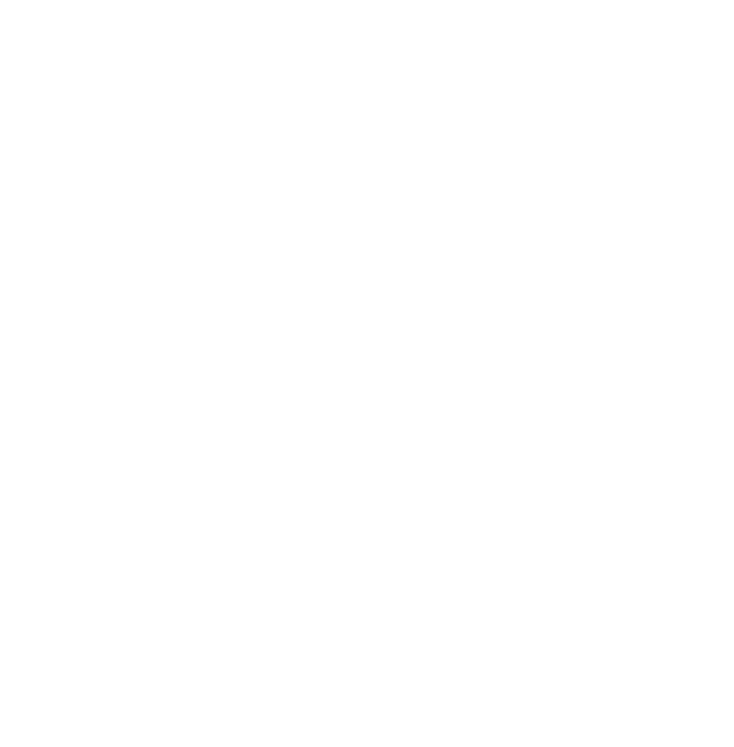
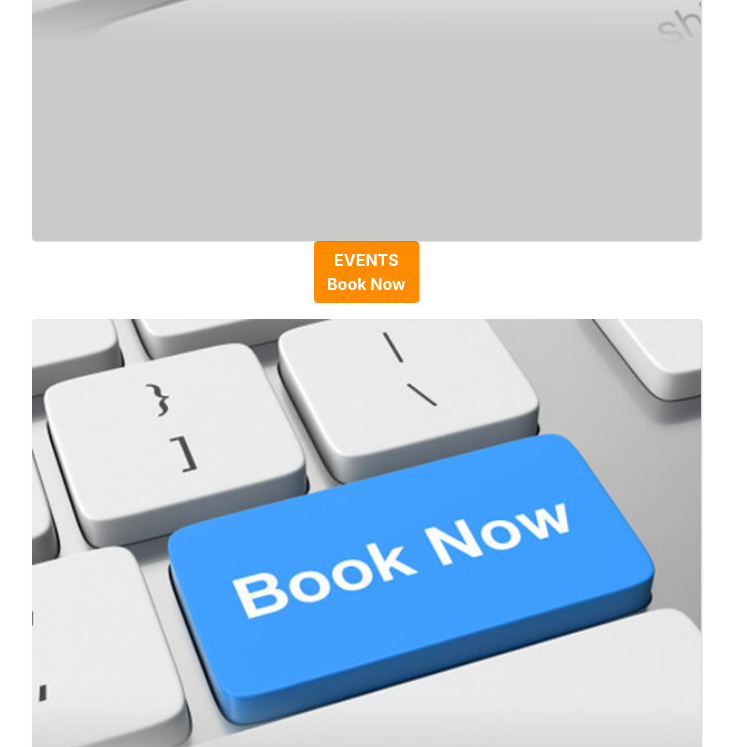
Before and after one commit to acushlakoncept/Ibomelibrary-react, a React (Create React App) app: page / in a window 1280 px wide. Shown: the part 964-1711 px from the top of the page, without its empty margins (56-790 px from the left). Before the commit the page ends 800 px from the top, so only its background shows below. Built offline with nearby package versions, Linux system fonts and the light colour scheme.

Commit message:
Add feature section

```diff
--- a/src/App.js
+++ b/src/App.js
@@ -3,15 +3,14 @@ import 'bootstrap/dist/css/bootstrap.min.css';
 import './App.css';
 import HomeSlider from './components/HomeSlider';
 import NavBar from './components/NavBar';
-import Topbox from './components/TopBox';
-import booking from './assets/images/booking.jpg'
+import FeatureSection from './components/FeatureSection';
 
 function App() {
   return (
     <div className="App">
       <NavBar />
       <HomeSlider />
-      <Topbox name="EVENTS" book={booking} alt="events"  />
+      <FeatureSection />
     </div>
   );
 }
--- /dev/null
+++ b/src/components/FeatureSection.js
@@ -0,0 +1,19 @@
+import React from 'react'
+import { Container, Row } from 'react-bootstrap';
+import Topbox from './TopBox';
+import booking from '../assets/images/booking.jpg'
+
+export default function Featuresection() {
+
+
+    return (
+        <Container>
+            <Row class="d-flex justify-content-around flex-wrap mb-2 pt-4 pb-4">
+                <Topbox name="EVENTS" image={booking} alt="events"  />
+                <Topbox name="EVENTS" image={booking} alt="events"  />
+                <Topbox name="EVENTS" image={booking} alt="events"  />
+                <Topbox name="EVENTS" image={booking} alt="events"  />
+            </Row>
+        </Container>
+    )
+}
```
Also changed, not shown: 1 other file (tests, documents, lock files or other folders).
